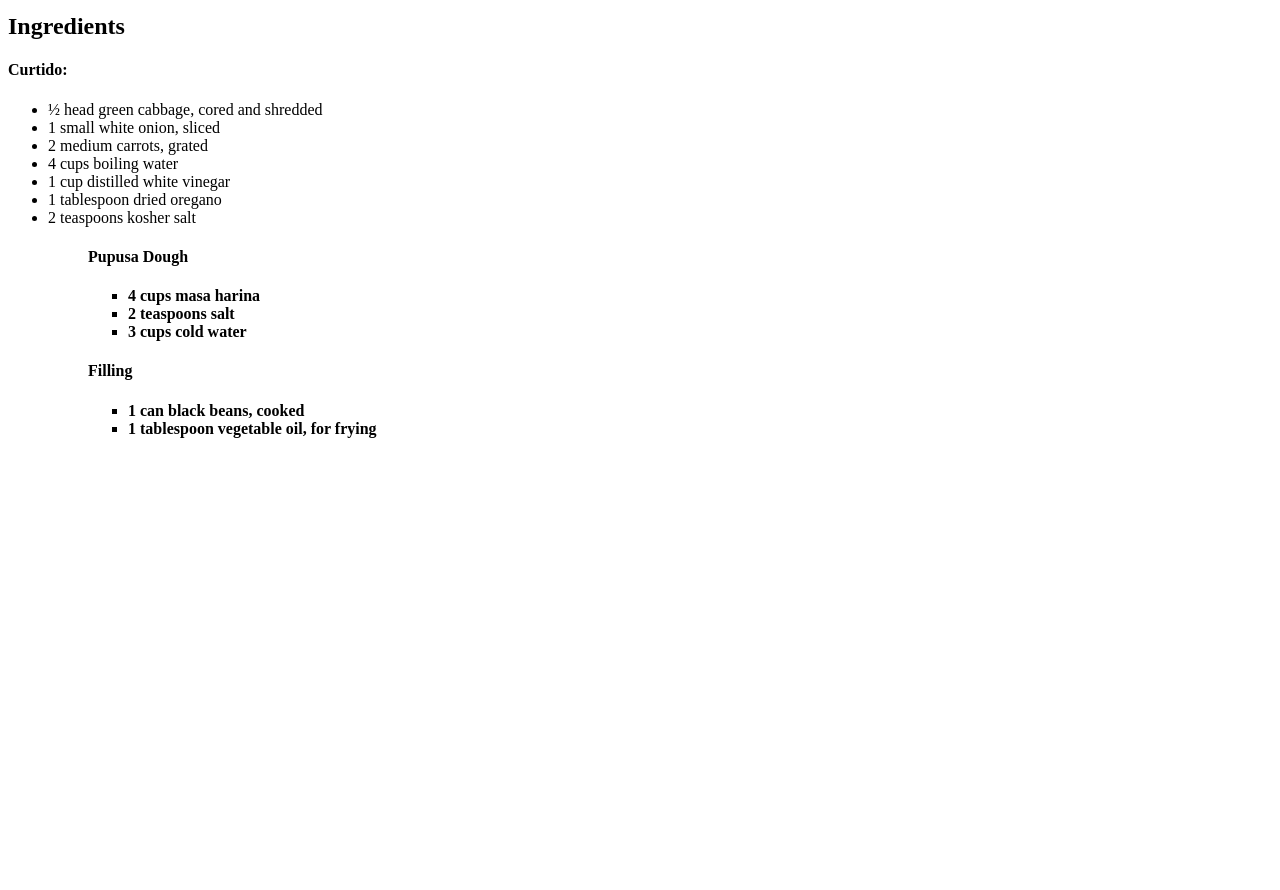
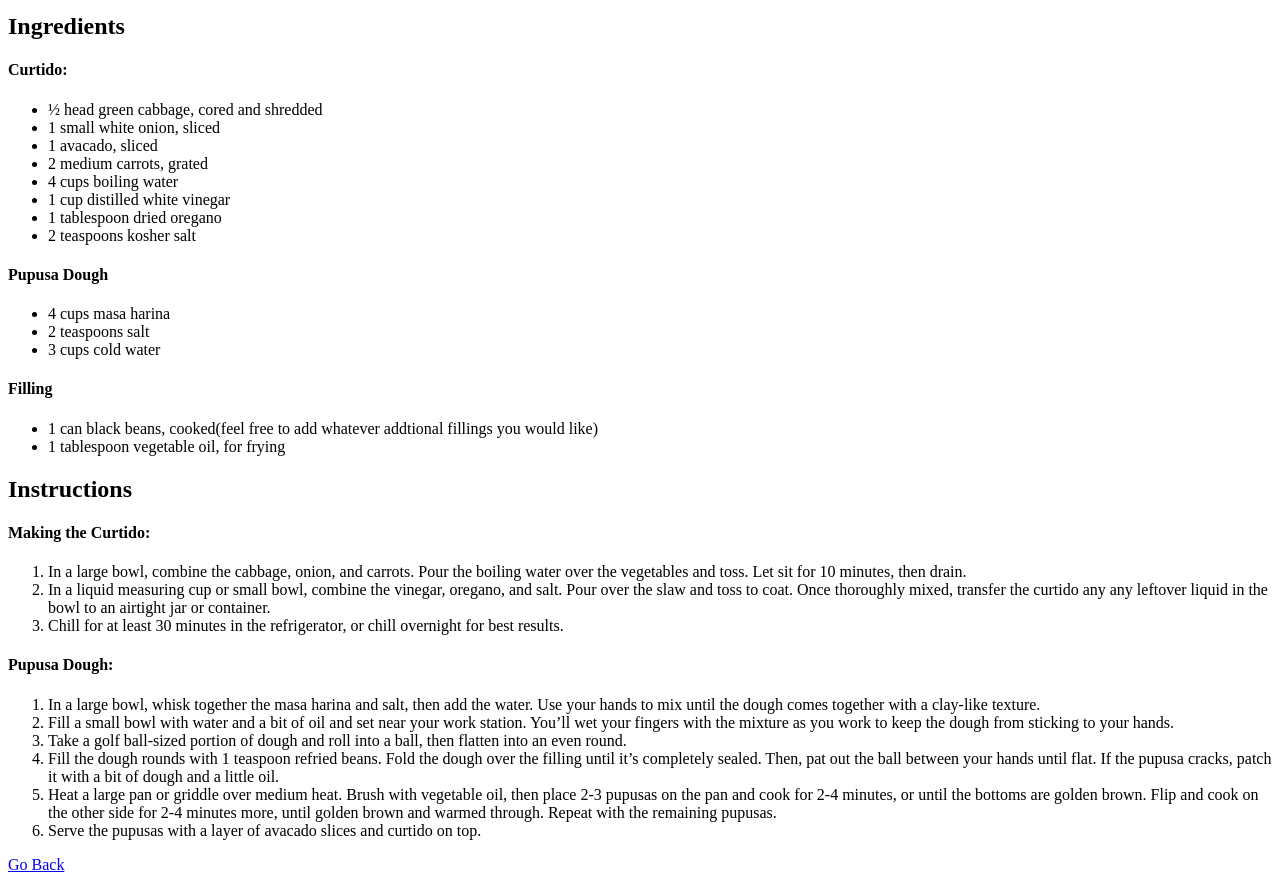
Before and after one commit to cDev-Creator/Recipes, a plain HTML site: page recipe2.html in a window 1280 px wide. Shown: the part 280-1170 px from the top of the page. Before the commit the page ends 800 px from the top, so only its background shows below. Drawn offline with Linux system fonts and the light colour scheme.

Commit message:
Instructions and go back to home page added to recipe 2

```diff
--- a/recipe2.html
+++ b/recipe2.html
@@ -23,26 +23,50 @@
     <ul>
       <li>½ head green cabbage, cored and shredded</li>
       <li>1 small white onion, sliced</li>
+      <li>1 avacado, sliced</li>
       <li>2 medium carrots, grated</li>
       <li>4 cups boiling water</li>
       <li>1 cup distilled white vinegar</li>
       <li>1 tablespoon dried oregano</li>
       <li>2 teaspoons kosher salt </li>
-    <ul>
+    </ul>
 
-    <h4>Pupusa Dough<h4>
+    <h4>Pupusa Dough</h4>
       <ul>
         <li>4 cups masa harina</li>
         <li>2 teaspoons salt</li>
         <li>3 cups cold water</li>
       </ul>
 
-    <h4>Filling<h4>
+    <h4>Filling</h4>
       <ul>
-          <li>1 can black beans, cooked</li>
+          <li>1 can black beans, cooked(feel free to add whatever addtional fillings you would like)</li>
           <li>1 tablespoon vegetable oil, for frying</li>
-      <ul>
+      </ul>
 
+      <h2>Instructions</h2>
+      <h4>Making the Curtido:</h4>
+      <ol>
+        <li>In a large bowl, combine the cabbage, onion, and carrots.
+        Pour the boiling water over the vegetables and toss. Let sit for 10 minutes, then drain.</li>
+        <li>In a liquid measuring cup or small bowl, combine the vinegar, oregano, and salt. Pour over the slaw and toss to coat.
+        Once thoroughly mixed, transfer the curtido any any leftover liquid in the bowl to an airtight jar or container.</li>
+        <li>Chill for at least 30 minutes in the refrigerator, or chill overnight for best results.</li>
+      </ol>
+      <h4>Pupusa Dough:</h4>
+      <ol>
+        <li>In a large bowl, whisk together the masa harina and salt, then add the water.
+        Use your hands to mix until the dough comes together with a clay-like texture.</li>
+        <li>Fill a small bowl with water and a bit of oil and set near your work station.
+        You’ll wet your fingers with the mixture as you work to keep the dough from sticking to your hands.</li>
+        <li>Take a golf ball-sized portion of dough and roll into a ball, then flatten into an even round.</li>
+        <li>Fill the dough rounds with 1 teaspoon refried beans. Fold the dough over the filling until it’s completely sealed.
+          Then, pat out the ball between your hands until flat. If the pupusa cracks, patch it with a bit of dough and a little oil.</li>
+        <li>Heat a large pan or griddle over medium heat. Brush with vegetable oil, then place 2-3 pupusas on the pan and cook for 2-4 minutes,
+          or until the bottoms are golden brown. Flip and cook on the other side for 2-4 minutes more, until golden brown and warmed through. Repeat with the remaining pupusas.</li>
+        <li>Serve the pupusas with a layer of avacado slices and curtido on top. </li>
+      </ol>
 
+      <p><a href="index.html">Go Back</a><p>
   </body>
 </html>
```
